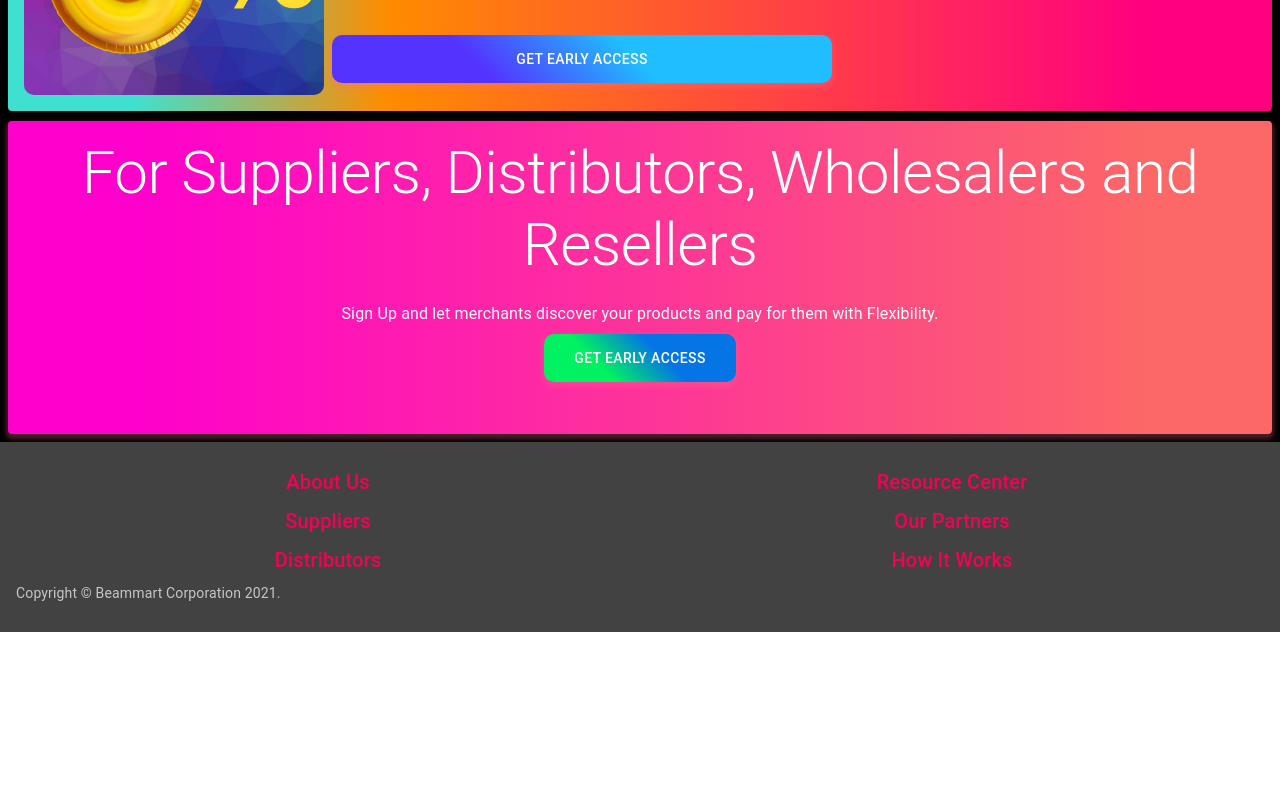
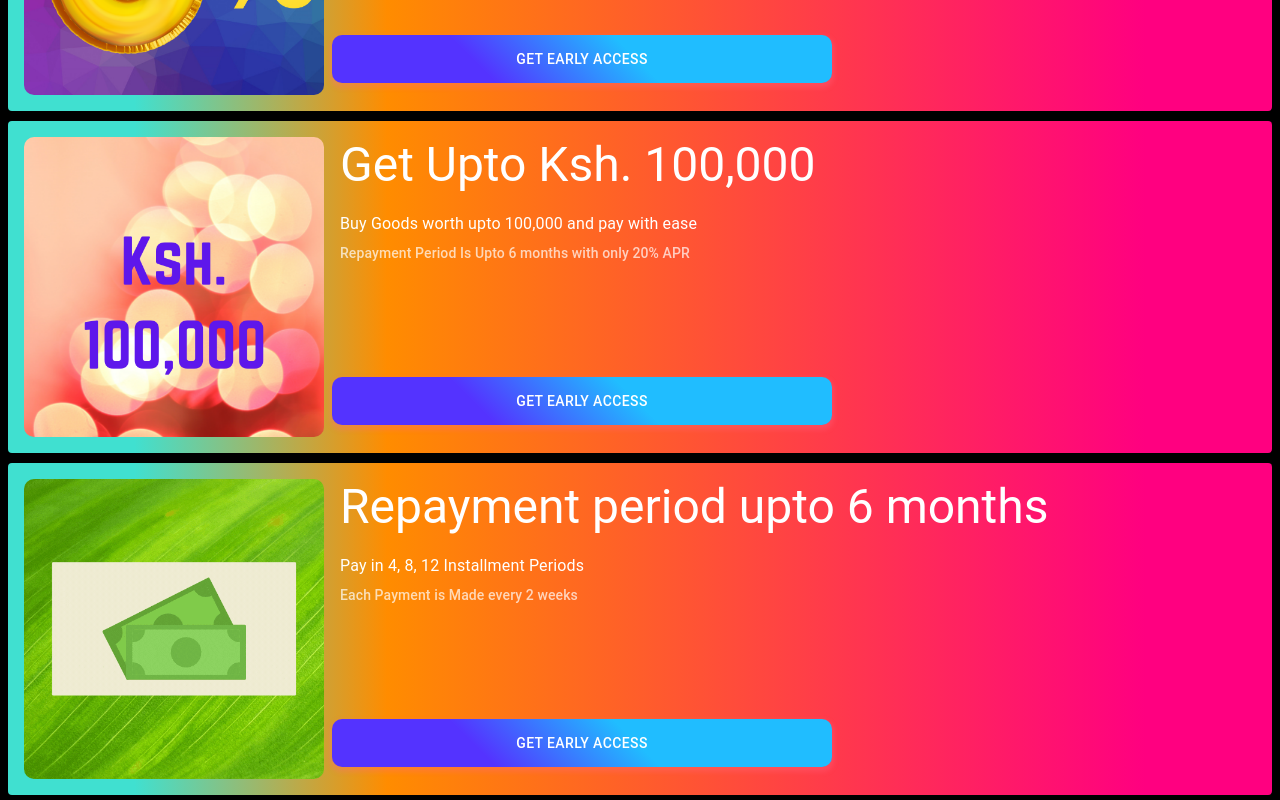
Before and after one commit to Hezeh/beammart-web, a React (Create React App) app: page / in a window 1280 px wide. Shown: the part 540-1340 px from the top of the page. Before the commit the page ends 1172 px from the top, so only its background shows below. Built offline with nearby package versions, Linux system fonts and the light colour scheme.

Commit message:
Added Credit Limit and Split Payment Components

```diff
--- a/src/components/Home.js
+++ b/src/components/Home.js
@@ -22,6 +22,8 @@ import { motion } from "framer-motion"
 import NoInterestGrid from './home/NoInterest';
 import IntroCard from './home/IntroCard';
 import SupplierEarlyAccessButton from './home/SupplierEarlyAccessButton';
+import CreditLimitGrid from './home/CreditLimitGrid';
+import SplitPaymentsGrid from './home/SplitPayments';
 
 const useStyles = makeStyles((theme) => ({
     menuButton: {
@@ -122,10 +124,8 @@ function Home() {
             <div className={classes.root}>
                 <IntroCard />
                 <NoInterestGrid />
-
-                {/* <CustomCard image={HomeImage} title="Personalized Recommendations" description="Get recommendations tailored to your taste" />
-                <CustomCard image={DirectionsImage} title="Directions" description="Get directions from your current location to the shop" />
-                <CustomCard image={SearchImage} title="Search" description="Find what you are looking for with the search functionality" /> */}
+                <CreditLimitGrid />
+                <SplitPaymentsGrid />
                 <Card className={classes.merchantPaper} >
                     <CardContent>
                         <Typography gutterBottom variant="h2" component="h2" className={classes.title}>
@@ -140,9 +140,6 @@ function Home() {
                         </div>
                     </CardContent>
                 </Card>
-                {/* <CustomCard image={ManageImage} title="Manage Listings" description="Manage all your listings in one place" />
-                <CustomCard image={AddImage} title="List Products" description="Easily pick images and add your product catalog on Beammart" />
-                <CustomCard image={AnalyticsImage} title="Analytics" description="See how consumers are engaging with your listings" /> */}
             </div>
             <Footer />
         </Grid>
--- /dev/null
+++ b/src/components/home/CreditLimitGrid.js
@@ -0,0 +1,76 @@
+import React from 'react';
+import { makeStyles } from '@material-ui/core/styles';
+import Grid from '@material-ui/core/Grid';
+import Paper from '@material-ui/core/Paper';
+import Typography from '@material-ui/core/Typography';
+import ButtonBase from '@material-ui/core/ButtonBase';
+import CreditLimit from '../../CreditLimit.png';
+import EarlyAccessButton from './EarlyAccessButton';
+
+const useStyles = makeStyles((theme) => ({
+    root: {
+        flexGrow: 1,
+
+    },
+    paper: {
+        padding: theme.spacing(2),
+        marginTop: '10px',
+        marginBottom: '10px',
+        background: 'linear-gradient(90deg, #40E0D0 10%, #FF8C00 30%, #FF0080 90%)',
+    },
+    image: {
+        width: 300,
+        height: 300,
+    },
+    img: {
+        margin: 'auto',
+        display: 'block',
+        maxWidth: '100%',
+        maxHeight: '100%',
+        borderRadius: 10,
+    },
+    button: {
+        background: 'linear-gradient(45deg, #5433FF 30%, #20BDFF 60%)',
+        border: 0,
+        borderRadius: 10,
+        boxShadow: '0 3px 5px 2px rgba(255, 105, 135, .3)',
+        color: 'white',
+        height: 48,
+        padding: '0 30px',
+        marginBottom: '20px',
+    },
+}));
+
+export default function CreditLimitGrid() {
+    const classes = useStyles();
+
+    return (
+        <div className={classes.root}>
+            <Paper className={classes.paper}>
+                <Grid container spacing={2}>
+                    <Grid item>
+                        <ButtonBase className={classes.image}>
+                            <img className={classes.img} alt="Zero Interest" src={CreditLimit } />
+                        </ButtonBase>
+                    </Grid>
+                    <Grid item xs={12} sm container>
+                        <Grid item xs container direction="column" spacing={2}>
+                            <Grid item xs>
+                                <Typography gutterBottom variant="h3">
+                                    Get Upto Ksh. 100,000
+                                </Typography>
+                                <Typography variant="subtitle1" gutterBottom>
+                                    Buy Goods worth upto 100,000 and pay with ease
+                                </Typography>
+                                <Typography variant="subtitle2" color="textSecondary">
+                                    Repayment Period Is Upto 6 months with only 20% APR
+                                </Typography>
+                            </Grid>
+                            <EarlyAccessButton />
+                        </Grid>
+                    </Grid>
+                </Grid>
+            </Paper>
+        </div>
+    );
+}
--- /dev/null
+++ b/src/components/home/SplitPayments.js
@@ -0,0 +1,76 @@
+import React from 'react';
+import { makeStyles } from '@material-ui/core/styles';
+import Grid from '@material-ui/core/Grid';
+import Paper from '@material-ui/core/Paper';
+import Typography from '@material-ui/core/Typography';
+import ButtonBase from '@material-ui/core/ButtonBase';
+import SplitPayments from '../../SplitPayments.gif';
+import EarlyAccessButton from './EarlyAccessButton';
+
+const useStyles = makeStyles((theme) => ({
+    root: {
+        flexGrow: 1,
+
+    },
+    paper: {
+        padding: theme.spacing(2),
+        marginTop: '10px',
+        marginBottom: '10px',
+        background: 'linear-gradient(90deg, #40E0D0 10%, #FF8C00 30%, #FF0080 90%)',
+    },
+    image: {
+        width: 300,
+        height: 300,
+    },
+    img: {
+        margin: 'auto',
+        display: 'block',
+        maxWidth: '100%',
+        maxHeight: '100%',
+        borderRadius: 10,
+    },
+    button: {
+        background: 'linear-gradient(45deg, #5433FF 30%, #20BDFF 60%)',
+        border: 0,
+        borderRadius: 10,
+        boxShadow: '0 3px 5px 2px rgba(255, 105, 135, .3)',
+        color: 'white',
+        height: 48,
+        padding: '0 30px',
+        marginBottom: '20px',
+    },
+}));
+
+export default function SplitPaymentsGrid() {
+    const classes = useStyles();
+
+    return (
+        <div className={classes.root}>
+            <Paper className={classes.paper}>
+                <Grid container spacing={2}>
+                    <Grid item>
+                        <ButtonBase className={classes.image}>
+                            <img className={classes.img} alt="Zero Interest" src={SplitPayments} />
+                        </ButtonBase>
+                    </Grid>
+                    <Grid item xs={12} sm container>
+                        <Grid item xs container direction="column" spacing={2}>
+                            <Grid item xs>
+                                <Typography gutterBottom variant="h3">
+                                    Repayment period upto 6 months
+                                </Typography>
+                                <Typography variant="subtitle1" gutterBottom>
+                                    Pay in 4, 8, 12 Installment Periods
+                                </Typography>
+                                <Typography variant="subtitle2" color="textSecondary">
+                                    Each Payment is Made every 2 weeks
+                                </Typography>
+                            </Grid>
+                            <EarlyAccessButton />
+                        </Grid>
+                    </Grid>
+                </Grid>
+            </Paper>
+        </div>
+    );
+}
```
Also changed, not shown: src/CreditLimit.png (added), src/SplitPayments.gif (added).
